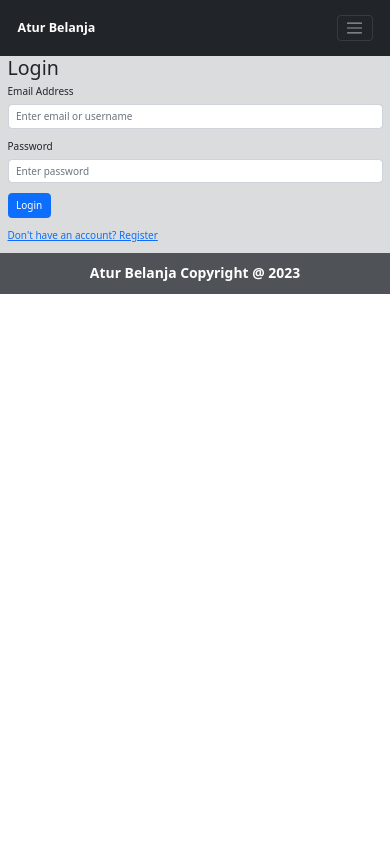
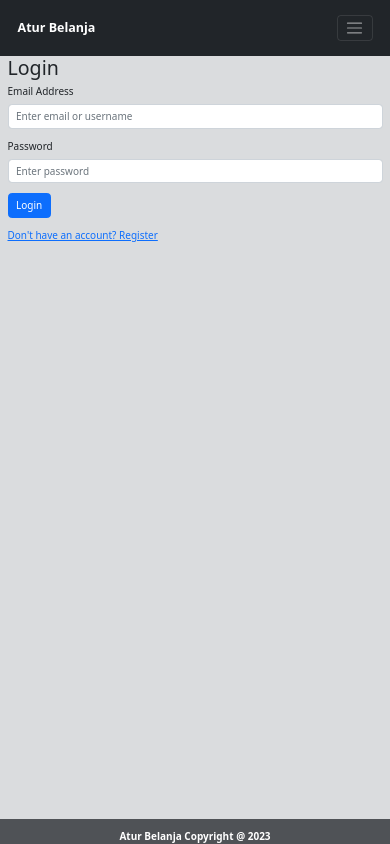
Before and after one commit to Sallehhuddin95/AturBelanja, a React (Vite) app in the folder frontend/: page /login in a window 390 px wide. Built offline with nearby package versions, Linux system fonts and the light colour scheme.

Commit message:
Fix content page responsiveness
fix:
- Fix content page responsiveness

```diff
--- a/frontend/src/App.tsx
+++ b/frontend/src/App.tsx
@@ -9,15 +9,17 @@ import {
 
 function App() {
   return (
-    <div className="bg-secondary bg-opacity-25 h-auto">
+    <div className="bg-secondary bg-opacity-25 w-100 position-relative h-100">
       <Router>
         <Header />
+        <main className="flex-grow">
           <Routes>
             <Route path="/" element={<HomeScreen />} />
             <Route path="/records" element={<RecordsScreen />} />
             <Route path="/register" element={<RegisterScreen />} />
             <Route path="/login" element={<LoginScreen />} />
           </Routes>
+        </main>
         <Footer />
       </Router>
     </div>
--- a/frontend/src/components/Footer.tsx
+++ b/frontend/src/components/Footer.tsx
@@ -3,7 +3,10 @@ import React from "react";
 function Footer() {
   const currentYear = new Date().getFullYear();
   return (
-    <footer className="w-100 bottom-0 fs-4 fw-semibold text-center py-3 bg-dark bg-opacity-75 text-white">
+    <footer
+      id="footer"
+      className="w-100 bottom-0 fs-6 fw-semibold text-center py-3 bg-dark bg-opacity-75 text-white position-absolute"
+    >
       Atur Belanja Copyright @ {currentYear}
     </footer>
   );
--- a/frontend/src/styles/index.css
+++ b/frontend/src/styles/index.css
@@ -2,7 +2,7 @@ html {
   font-size: 62.5%;
   font-family: "Roboto", sans-serif;
   scroll-behavior: smooth;
-  height: 100vh;
+  height: 100%;
 }
 
 body {
@@ -15,3 +15,7 @@ body {
 #root {
   height: 100%;
 }
+
+#footer {
+  height: 2.5rem;
+}
```
Lines whose indentation alone changed are shown as unchanged.
